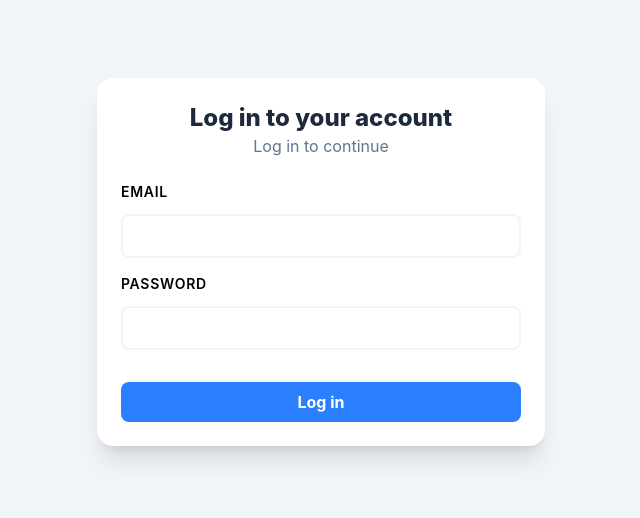
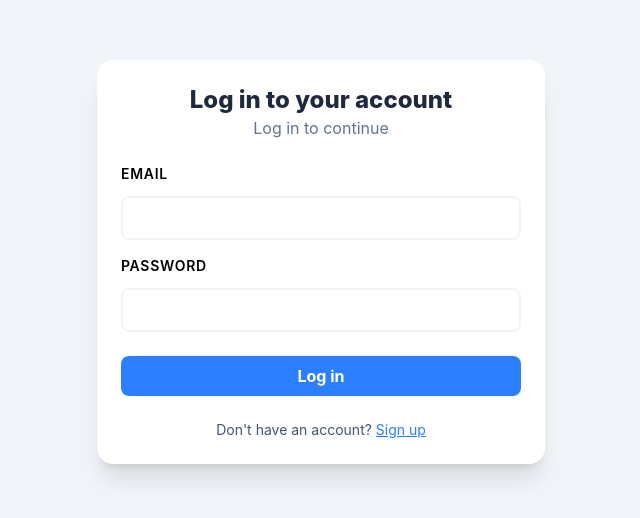
Before and after one commit to Emmanuelkorede/PROJECT2, a React (Vite) app in the folder frontend/: page /login in a window 1280 px wide. Shown: the part 138-656 px from the top of the page, without its empty margins (319-959 px from the left). Built offline with nearby package versions, Linux system fonts and the light colour scheme.

Commit message:
refractor : rebuild the login page to use the new form components

```diff
--- a/frontend/index.html
+++ b/frontend/index.html
@@ -4,7 +4,7 @@
     <meta charset="UTF-8" />
     <link rel="icon" type="image/svg+xml" href="/favicon.svg" />
     <meta name="viewport" content="width=device-width, initial-scale=1.0" />
-    <title>frontend</title>
+    <title> TODO APP</title>
   </head>
   <body>
     <div id="root"></div>
--- a/frontend/src/Login.tsx
+++ b/frontend/src/Login.tsx
@@ -1,68 +1,91 @@
 import React, { useState } from "react";
-import { useNavigate } from "react-router";
+import { useNavigate, Link } from "react-router"; // Imported Link just in case you want a signup link later
 import axios from "axios";
+import FormComponent from "./formComponent";
 
 type PayloadObject = {
-    email : string ;
-    password : string ;
-}
+    email: string;
+    password: string;
+};
 
 export function Login() {
-    const [password , setPassword] = useState("") ;
-    const [email , setEmail] = useState('') ;
-    const [loading , setLoading] = useState(false) ;
-    const [message , setMessage]  = useState("") ;
-    const navigate = useNavigate() ;
+    const [password, setPassword] = useState("");
+    const [email, setEmail] = useState('');
+    const [loading, setLoading] = useState(false);
+    const [message, setMessage] = useState("");
+    const navigate = useNavigate();
 
-    const handlesubmit = async (e : React.SubmitEvent<HTMLFormElement>) => {
-        e.preventDefault() ;
-        setMessage('') ;
-        if(email.trim() === ""|| password.trim() === "") {
-            setMessage('please fill out the required field') ;
-            return ;
+    const handlesubmit = async (e: React.FormEvent<HTMLFormElement>) => {
+        e.preventDefault();
+        setMessage('');
+        if (email.trim() === "" || password.trim() === "") {
+            setMessage('please fill out the required field');
+            return;
         }
-        setLoading(true) ;
-        const payload  : PayloadObject = { email , password} ;
+        setLoading(true);
+        const payload: PayloadObject = { email, password };
         try {
-            const response = await axios.post('http://localhost:3000/auth/login' , payload) ;
-            setMessage(response.data.message) ;
-            const token = response.data.token ;
-            const user = response.data.user ;
-            localStorage.setItem('token' , token) ;
-            localStorage.setItem('user' , JSON.stringify(user)) ;
-            console.log(user)
-            navigate('/dashboard')
-        } catch(error) {
-            if(axios.isAxiosError(error)) {
-                setMessage(error.response?.data?.message) ;
+            const response = await axios.post('http://localhost:3000/auth/login', payload);
+            setMessage(response.data.message);
+            const token = response.data.token;
+            const user = response.data.user;
+            localStorage.setItem('token', token);
+            localStorage.setItem('user', JSON.stringify(user));
+            console.log(user);
+            navigate('/dashboard');
+        } catch (error) {
+            if (axios.isAxiosError(error)) {
+                setMessage(error.response?.data?.message || 'Invalid credentials');
             } else {
-                setMessage('something went wrong')
+                setMessage('something went wrong');
             }
         } finally {
-            setLoading(false)
+            setLoading(false);
         }
-    }
+    };
 
     return (
         <div className="bg-slate-100 flex items-center justify-center min-h-screen p-4">
-            <form  onSubmit={handlesubmit} className="flex flex-col max-w-md w-full p-6 bg-white gap-4 rounded-2xl shadow-xl ">
+            <form onSubmit={handlesubmit} className="flex flex-col max-w-md w-full p-6 bg-white gap-4 rounded-2xl shadow-xl">
+
                 <div className="text-center mb-2">
-                    <h1 className="text-2xl text-center font-extrabold text-slate-800">  Log in to your account</h1>
+                    <h1 className="text-2xl font-extrabold text-slate-800">Log in to your account</h1>
                     <p className="text-slate-500">Log in to continue</p>
                 </div>
 
-                <div className="flex flex-col gap-3">
-                    <label htmlFor="email" className="font-semibold text-sm uppercase tracking-wider">Email  </label>
-                    <input type="email" id="email" className="px-4 py-2 border-2 border-gray-100 outline-none focus:border-blue-200 rounded-lg" value={email} onChange={(e) => setEmail(e.target.value)} required/>
+                {/* Cleaned up using your reusable component */}
+                <FormComponent
+                    id="email"
+                    label="Email"
+                    type="email"
+                    value={email}
+                    onChange={(e) => setEmail(e.target.value)}
+                    required={true}
+                />
+
+                <FormComponent
+                    id="password"
+                    label="Password"
+                    type="password"
+                    value={password}
+                    onChange={(e) => setPassword(e.target.value)}
+                    required={true}
+                />
+
+                {message && <p className="text-red-500 text-sm font-medium">{message}</p>}
+
+                <button
+                    type="submit"
+                    className="bg-blue-500 text-white font-bold w-full hover:bg-blue-600 active:bg-blue-700 px-4 py-2 rounded-lg mt-2 transition-colors duration-200"
+                    disabled={loading}
+                >
+                    {loading ? 'Logging in...' : 'Log in'}
+                </button>
+
+                <div className="text-center mt-2 text-sm text-slate-600">
+                    <p>Don't have an account? <Link to="/register" className="underline text-blue-500 hover:text-blue-600">Sign up</Link></p>
                 </div>
-                <div className="flex flex-col gap-3">
-                    <label htmlFor="password" className="font-semibold text-sm uppercase tracking-wider" >Password  </label>
-                    <input type="password" id="password" className="px-4 py-2 border-2 border-gray-100 outline-none focus:border-blue-200 rounded-lg" value={password} onChange={(e) => setPassword(e.target.value)} required/>
-                </div>
-
-                {message && <p className="text-red-500">{message}</p>}
-                <button type="submit" className="bg-blue-500 text-white font-bold w-full hover:bg-blue-800 px-4 py-2 rounded-lg mt-4" >{loading ? 'Loggin..' : 'Log in'}</button>
             </form>
         </div>
-    )
+    );
 }
--- /dev/null
+++ b/frontend/src/formComponent.tsx
@@ -0,0 +1,18 @@
+
+type FormProps = {
+    id : string ;
+    label : string
+    value : string
+    type : string
+    onChange : (e: React.ChangeEvent<HTMLInputElement> ) => void ;
+    required? : boolean ;
+}
+
+export default function FormComponent({ id ,label  , type, value,  onChange , required = false} : FormProps) {
+    return (
+        <div className="flex flex-col gap-3">
+                    <label htmlFor={id} className="font-semibold text-sm uppercase tracking-wider">{label}  </label>
+                    <input type={type} id={id} className="px-4 py-2 border-2 border-gray-100 outline-none focus:border-blue-200 rounded-lg" required={required} value={value} onChange={onChange} />
+         </div>
+    )
+}
```
